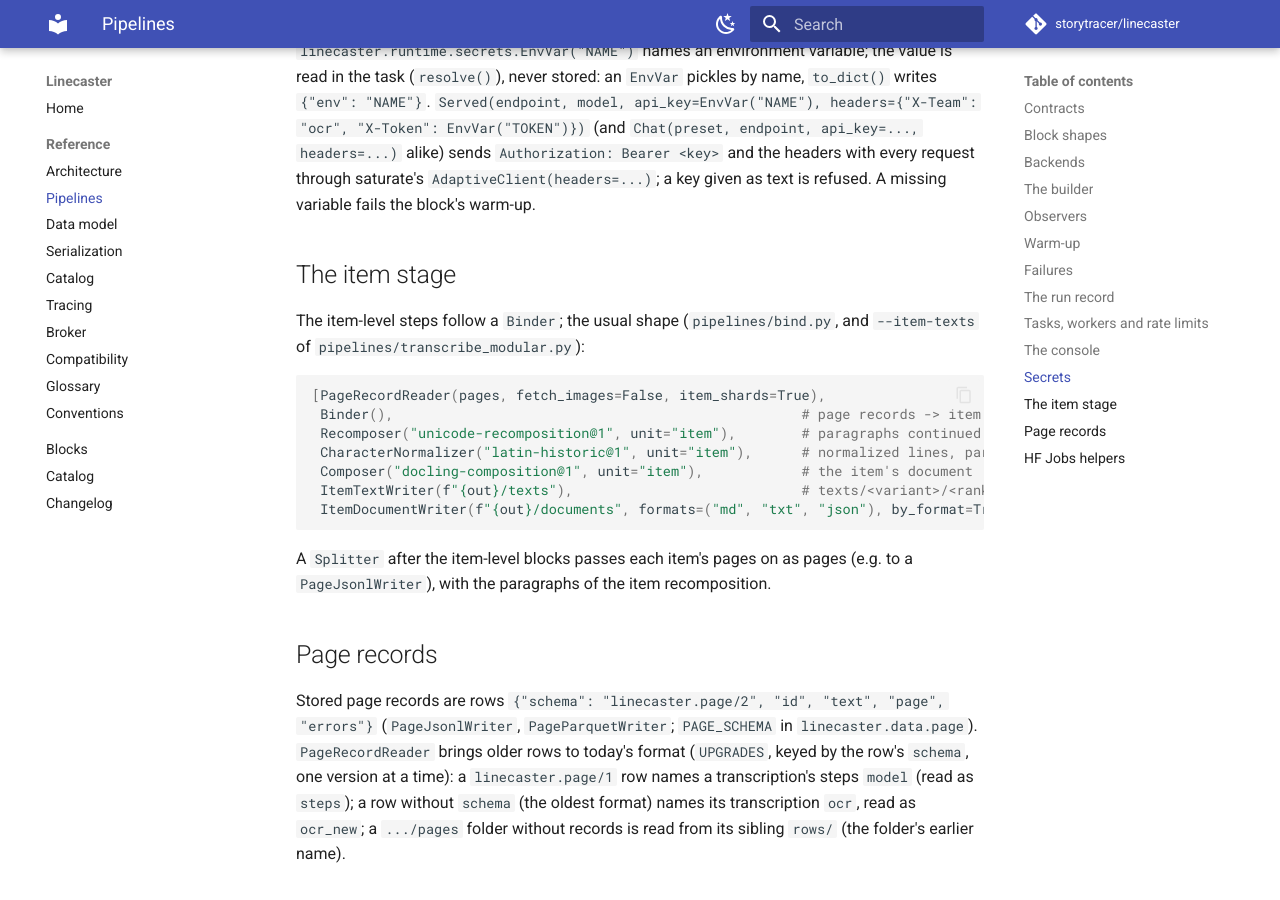
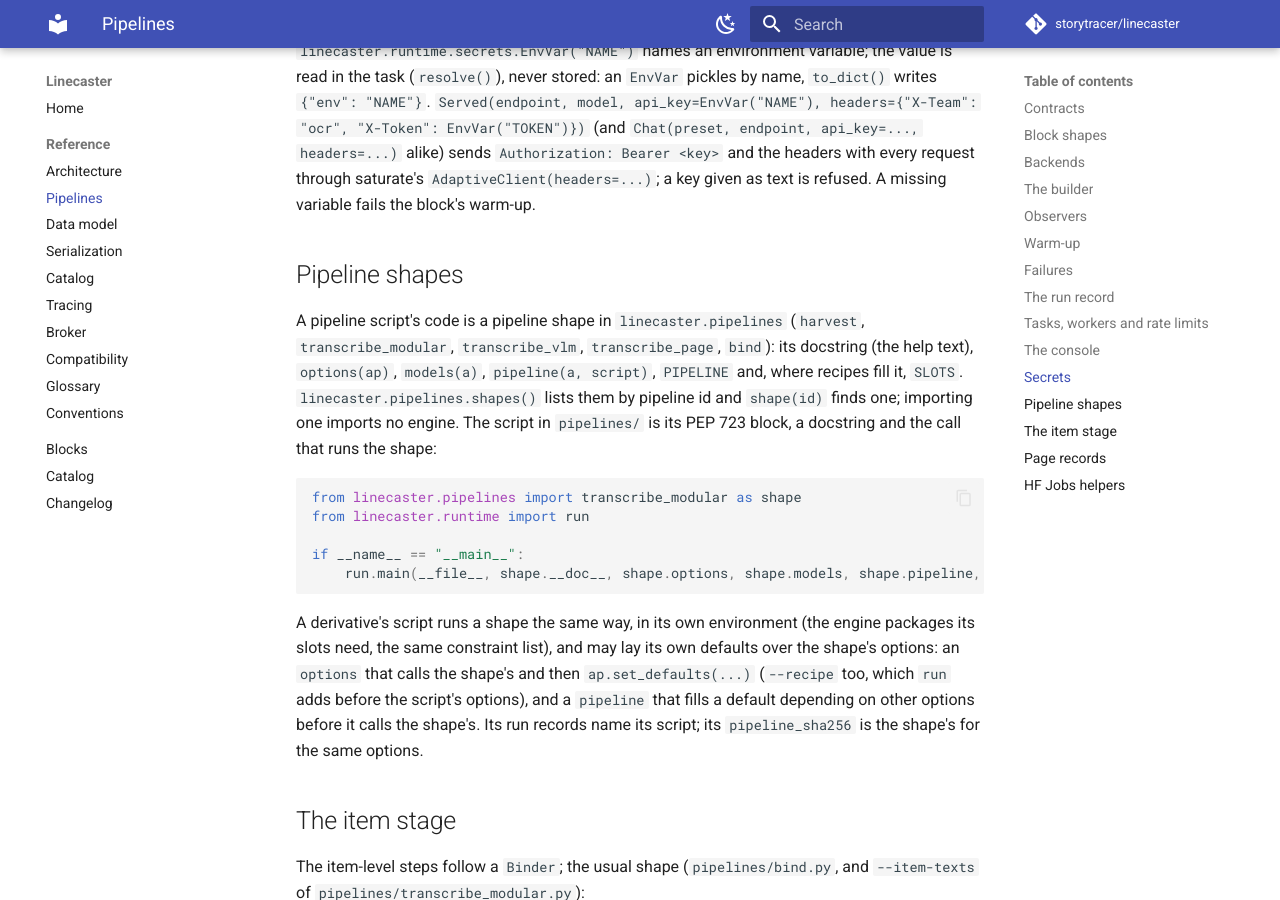
Before and after one commit to storytracer/linecaster, an MkDocs documentation site: the page built from docs/reference/pipelines.md, in a window 1280 px wide and 900 px high, scrolled down 13559 px. Built offline with MkDocs 1.6.1 and Material for MkDocs 9.7.7, drawn with Linux system fonts in a browser that asks for light colours; comment, search, counter and statistics services are not loaded; the version menu is left out; some of the changed text lies outside the part shown.

Commit message:
Document the pipeline shapes: architecture, pipelines, catalog, CHANGELOG
Co-Authored-By: Claude Opus 5.5 <noreply@anthropic.com>

````diff
--- a/docs/reference/pipelines.md
+++ b/docs/reference/pipelines.md
@@ -274,11 +274,11 @@ to the earlier one and is the one the next resume is checked against); another `
 task would read other input). The same hash and tasks: a resume, as datatrove's completion markers make it.
 `--dry-run` reports the same problems.
 
-**Describe mode.** `linecaster.runtime.run.describe_script(script, argv)` builds a pipeline script's plan in the
-current process without its engines: the script is loaded as a module, its options parsed, presets resolved
-without checking that their engines are installed, nothing loaded or started. `describe_recipe(ref)` describes a
-recipe edition that way (its pipeline script by the recipe's pipeline id, `--recipe REF`, placeholder folders):
-what `linecaster catalog release` records in the lock and `verify` compares ([catalog](catalog.md)).
+**Describe mode.** `linecaster.runtime.run.describe(shape, argv)` builds a pipeline shape's plan in the current
+process without its engines: its options parsed, presets resolved without checking that their engines are
+installed, nothing loaded or started. `describe_recipe(ref)` describes a recipe edition that way (the shape of the
+recipe's pipeline id, `linecaster.pipelines.shape(id)`, with `--recipe REF` and placeholder folders): what
+`linecaster catalog release` records in the lock and `verify` compares ([catalog](catalog.md)).
 
 ## Tasks, workers and rate limits
 
@@ -424,6 +424,28 @@ lists the completion markers once instead of looking them up task by task.
 every request through saturate's `AdaptiveClient(headers=...)`;
 a key given as text is refused. A missing variable fails the block's warm-up.
 
+## Pipeline shapes
+
+A pipeline script's code is a pipeline shape in `linecaster.pipelines` (`harvest`, `transcribe_modular`,
+`transcribe_vlm`, `transcribe_page`, `bind`): its docstring (the help text), `options(ap)`, `models(a)`,
+`pipeline(a, script)`, `PIPELINE` and, where recipes fill it, `SLOTS`. `linecaster.pipelines.shapes()` lists them by
+pipeline id and `shape(id)` finds one; importing one imports no engine. The script in `pipelines/` is its PEP 723
+block, a docstring and the call that runs the shape:
+
+```python
+from linecaster.pipelines import transcribe_modular as shape
+from linecaster.runtime import run
+
+if __name__ == "__main__":
+    run.main(__file__, shape.__doc__, shape.options, shape.models, shape.pipeline, shape.PIPELINE, shape.SLOTS)
+```
+
+A derivative's script runs a shape the same way, in its own environment (the engine packages its slots need, the
+same constraint list), and may lay its own defaults over the shape's options: an `options` that calls the shape's and
+then `ap.set_defaults(...)` (`--recipe` too, which `run` adds before the script's options), and a `pipeline` that
+fills a default depending on other options before it calls the shape's. Its run records name its script; its
+`pipeline_sha256` is the shape's for the same options.
+
 ## The item stage
 
 The item-level steps follow a `Binder`; the usual shape (`pipelines/bind.py`, and `--item-texts` of
````
Also changed, not shown: CHANGELOG.md (+20 -0 lines), docs/reference/architecture.md (+5 -2 lines), docs/reference/catalog.md (+5 -5 lines).
